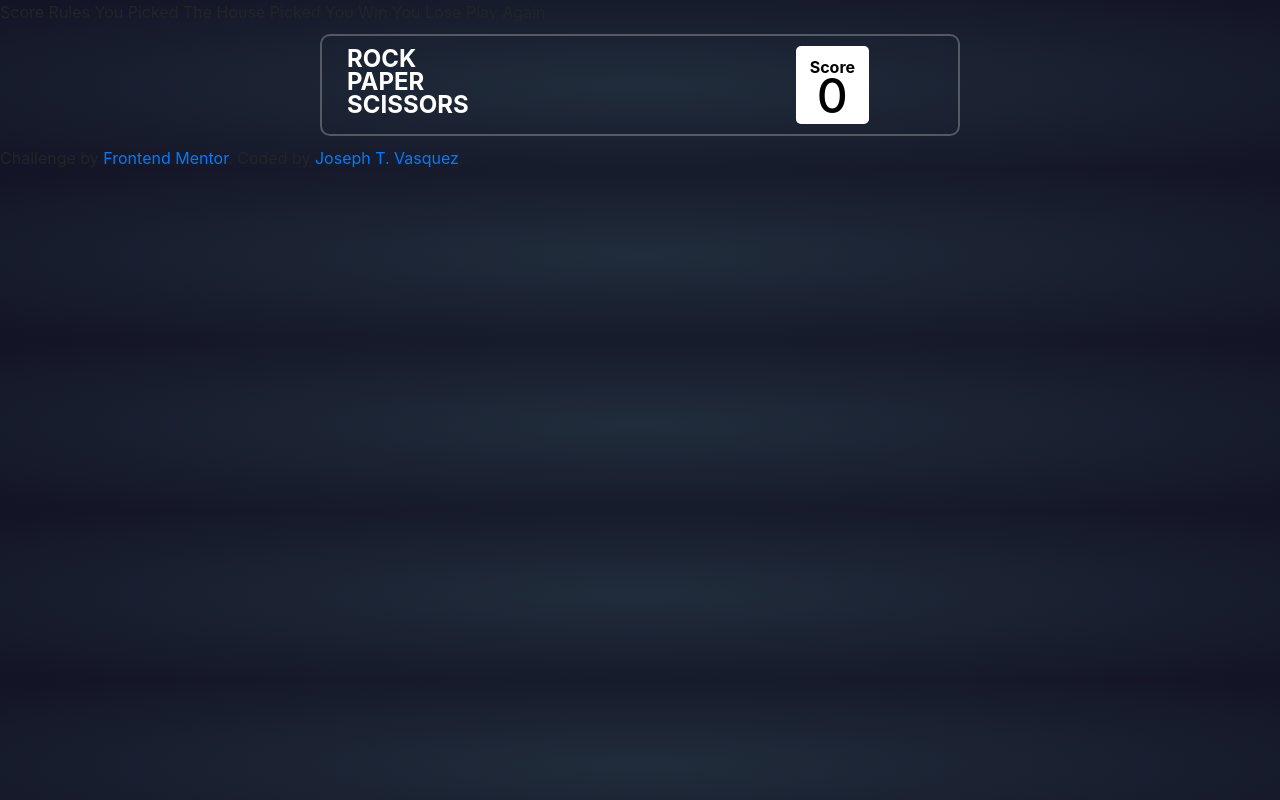
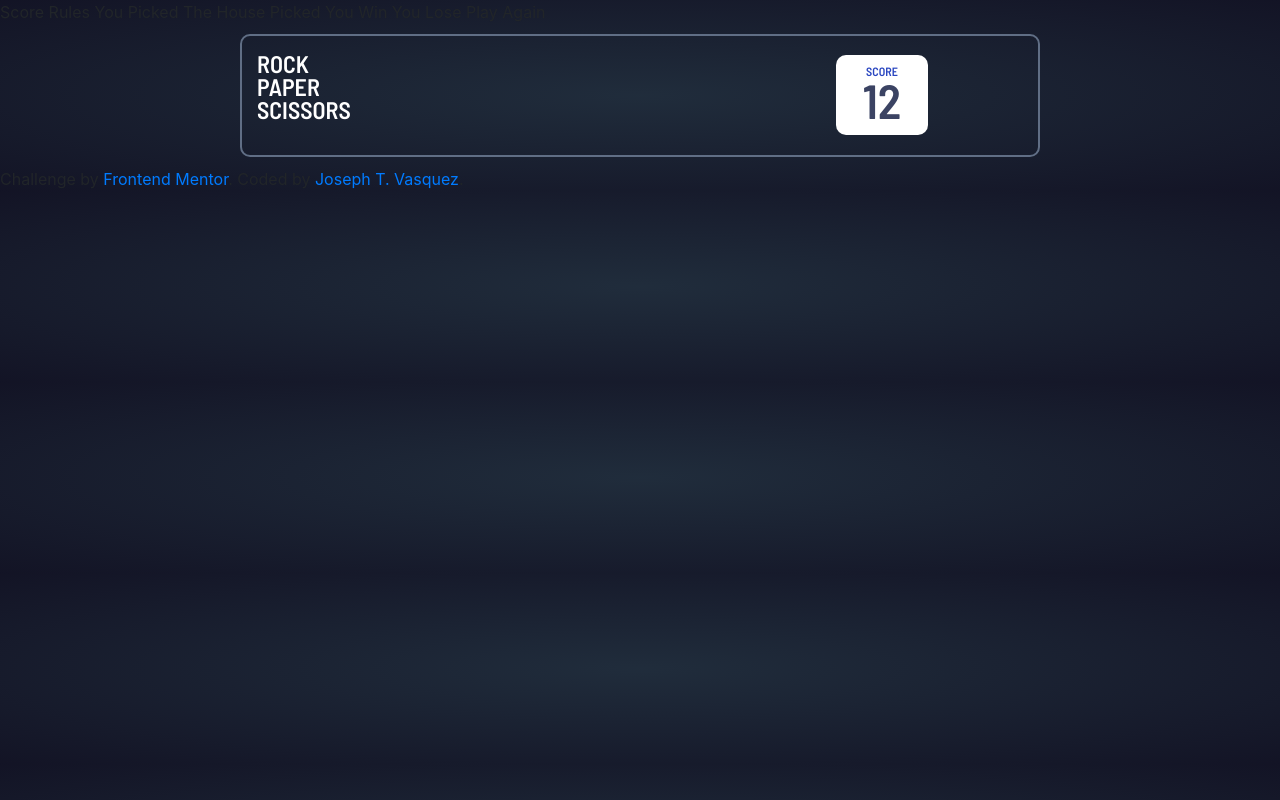
Before and after one commit to JosephThomasVasquez/FEM-RockPaperScissors, a website: page index.html in a window 1280 px wide. Drawn offline with nearby package versions, Linux system fonts and the light colour scheme.

Commit message:
Added google font and updated styling of title elements

```diff
--- a/css/styles.css
+++ b/css/styles.css
@@ -1,8 +1,11 @@
+
+:root {
+    --fontFam: 'Barlow Semi Condensed', sans-serif;
+}
 
 body {
     margin: 0%;
     padding: 0%;
-    background: #1f2b3a; /* Old browsers */
     background: -moz-radial-gradient(hsl(213,30%,18%) 0%, hsl(237,33%,11%) 100%); /* FF3.6-15 */
     background: -webkit-radial-gradient(hsl(213,30%,18%) 0%,hsl(237,33%,11%) 100%); /* Chrome10-25,Safari5.1-6 */
     background: radial-gradient(hsl(213,30%,18%) 0%,hsl(237,33%,11%) 100%); /* W3C, IE10+, FF16+, Chrome26+, Opera12+, Safari7+ */
@@ -10,10 +13,10 @@ body {
 }
 
 .container {
-    width: 50%;
+    width: 800px;
     margin: 10px auto;
-    padding: 0 auto;
-    border: solid 2px rgba(255, 255, 255, 25%);
+    padding: 50px auto;
+    border: solid 2px hsl(217, 16%, 45%);
     border-radius: 10px;
 }
 
@@ -21,43 +24,48 @@ body {
     display: inline-block;
     width: 75%;
     margin: 0 auto;
-    padding: 10px;
+    margin-top: 10px;
+    padding-top: 10px;
     text-align: center;
 }
 
 .score {
     display: inline-block;
     width: 12%;
-    margin: 10px auto;
+    margin: auto;
+    margin-bottom: 20px;
     padding: 0;
     text-align: center;
     background: white;
-    border-radius: 5px;
+    border-radius: 10px;
 }
 
 .text-title {
     color: white;
+    font-family: var(--fontFam);
     font-size: 1.5rem;
-    font-weight: bold;
+    font-weight: 600;
     line-height: 15px;
     width: 100%;
     text-align: left;
 }
 
 .text-score {
-    color: black;
-    font-size: 1rem;
-    font-weight: bold;
+    color: hsl(229, 64%, 46%);
+    font-family: var(--fontFam);
+    font-size: 0.75rem;
     line-height: 2px;
     width: 100%;
-    margin-top: 20px;
+    margin-top: 15px;
     text-align: center;
 }
 
 .score-value {
-    color: black;
+    color: hsl(229, 25%, 31%);
+    font-family: var(--fontFam);
     font-size: 3rem;
     line-height: 40px;
     width: 100%;
+    margin-bottom: 15px;
     text-align: center;
 }
--- a/index.html
+++ b/index.html
@@ -5,6 +5,7 @@
   <meta name="viewport" content="width=device-width, initial-scale=1.0"> <!-- displays site properly based on user's device -->
   <link rel="stylesheet" href="https://stackpath.bootstrapcdn.com/bootstrap/4.5.0/css/bootstrap.min.css" integrity="sha384-9aIt2nRpC12Uk9gS9baDl411NQApFmC26EwAOH8WgZl5MYYxFfc+NcPb1dKGj7Sk" crossorigin="anonymous">
   <link rel="stylesheet" href="css/styles.css">
+  <link href="https://fonts.googleapis.com/css2?family=Barlow+Semi+Condensed:wght@600;700&display=swap" rel="stylesheet">
   <link rel="icon" type="image/png" sizes="32x32" href="./images/favicon-32x32.png">
 
   <title>Frontend Mentor | Rock, Paper, Scissors</title>
@@ -30,8 +31,8 @@
       <h2 class="text-title">SCISSORS</h2>
     </div>
     <div class="score">
-      <h3 class="text-score">Score</h3>
-      <h2 class="score-value">0</h2>
+      <h3 class="text-score">SCORE</h3>
+      <h2 class="score-value">12</h2>
     </div>
   </div>
 
```
